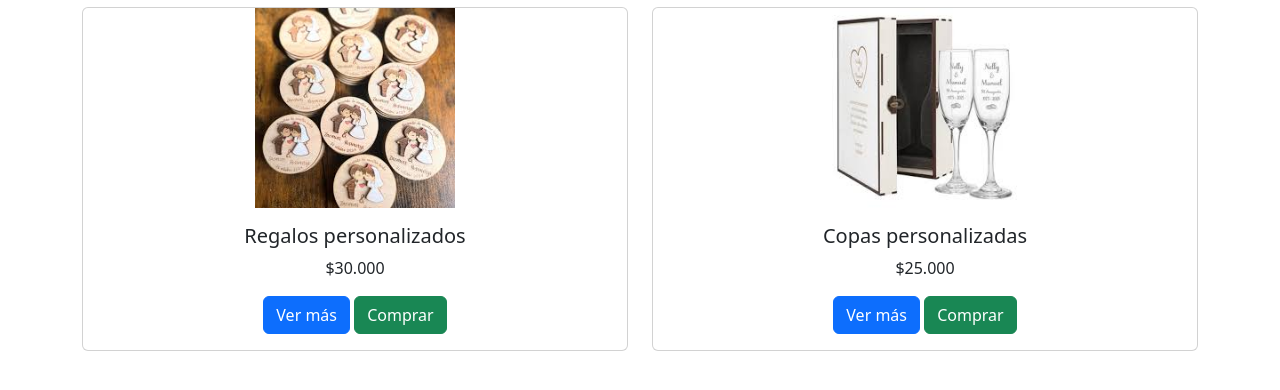
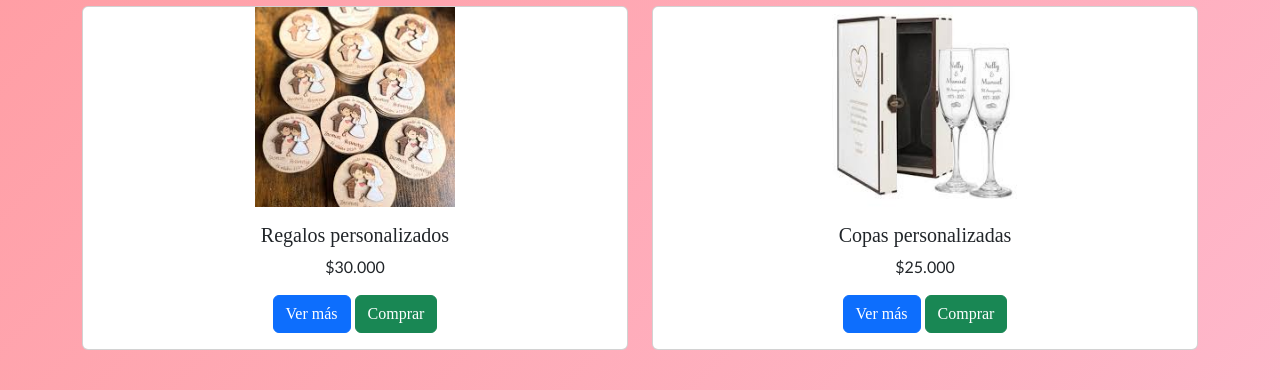
Before and after one commit to AlissonAvalos/ecommerce-frontend-m2, a plain HTML site: page index.html in a window 1280 px wide. Shown: the part 288-678 px from the top of the page. Drawn offline with nearby package versions, Linux system fonts and the light colour scheme.

Commit message:
se agregan  estilos nuevos en css

```diff
--- a/assets/css/style.css
+++ b/assets/css/style.css
@@ -1,4 +1,20 @@
+body {
+  /*creando un degrade para el proyecto que aplique a toda la pagina*/
+  background: linear-gradient(135deg, #ff9a9e 0%, #fecfef 100%);
+  min-height: 100vh;
+  margin: 0;
+  font-family: "Playfair Display", serif;
+  /* para que despues del footer no se cree un espacio en blanco */
+  display: flex;
+flex-direction: column;
+}
+main {
+  flex: 1; /* para que el main ocupe todo el espacio disponible */
+}
+h1, h2,h4, p{
+    font-family: "Trebuchet MS", Helvetica, sans-serif;
 
+}
 /*crear una clase para el object*/
 .object-fit-scale {
   object-fit: scale-down;
```
